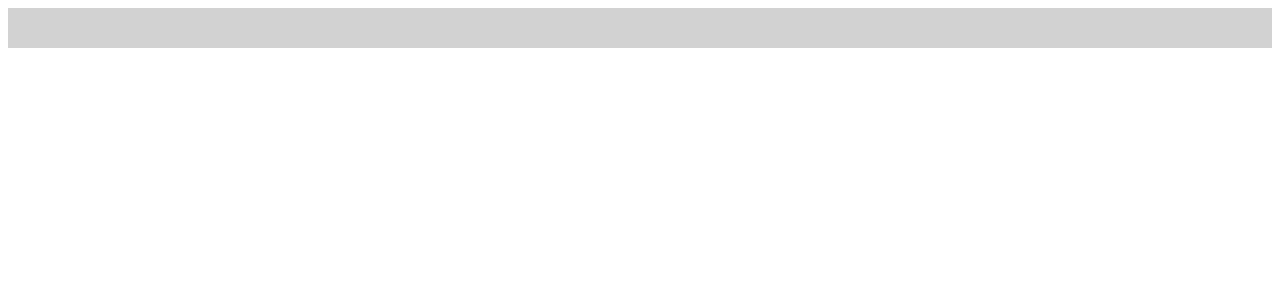
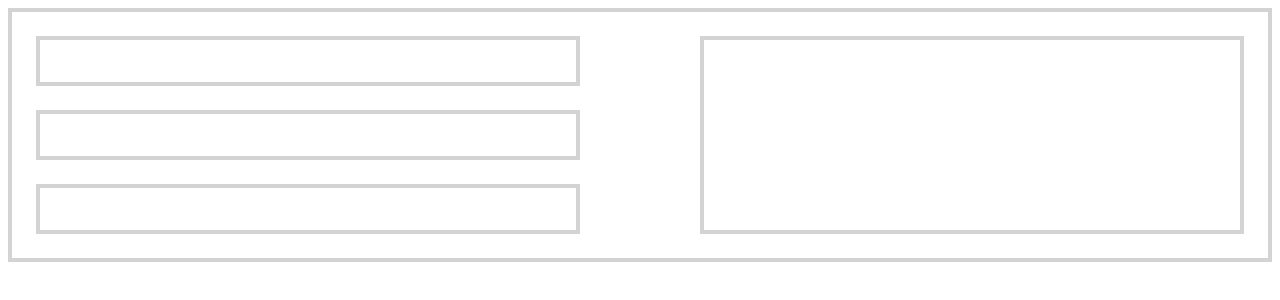
Before and after one commit to Jackcsimpson4/3-box-1, a plain HTML site: page index.html in a window 1280 px wide. Drawn offline with Linux system fonts and the light colour scheme.

Commit message:
finished 3+1 box

```diff
--- a/index.html
+++ b/index.html
@@ -1,20 +1,20 @@
 <!DOCTYPE html>
 <html lang="en">
-<head>
-    <meta charset="UTF-8">
-    <meta http-equiv="X-UA-Compatible" content="IE=edge">
-    <meta name="viewport" content="width=device-width, initial-scale=1.0">
+  <head>
+    <meta charset="UTF-8" />
+    <meta http-equiv="X-UA-Compatible" content="IE=edge" />
+    <meta name="viewport" content="width=device-width, initial-scale=1.0" />
     <title>Document</title>
-    <link rel="stylesheet" href="styles.css">
-</head>
-<body>
+    <link rel="stylesheet" href="styles.css" />
+  </head>
+  <body>
     <div class="container">
-
-        <div class="box"></div>
-        <div class="box"></div>
-        <div class="box"></div>
-        <div class="box"></div>
+      <div class="box-wrapper">
+        <div class="box box-small"></div>
+        <div class="box box-small"></div>
+        <div class="box box-small"></div>
+      </div>
+      <div class="box box-large"></div>
     </div>
-
-</body>
+  </body>
 </html>
--- a/styles.css
+++ b/styles.css
@@ -1,7 +1,32 @@
+* {
+    box-sizing: border-box;
+}
+
 .container {
 border: 4px solid lightgray;
+padding: 24px 24px 0 24px;
+display: flex;
+justify-content: space-between;
 }
 
 .box {
 border: 4px solid lightgray;
+margin-bottom: 24px;
+
+
 }
+
+.box-small {
+    height: 50px;
+}
+
+.box-wrapper {
+    width: 45%;
+    display: flex;
+    flex-direction: column;
+
+}
+
+.box-large {
+    width: 45%;
+}
```
